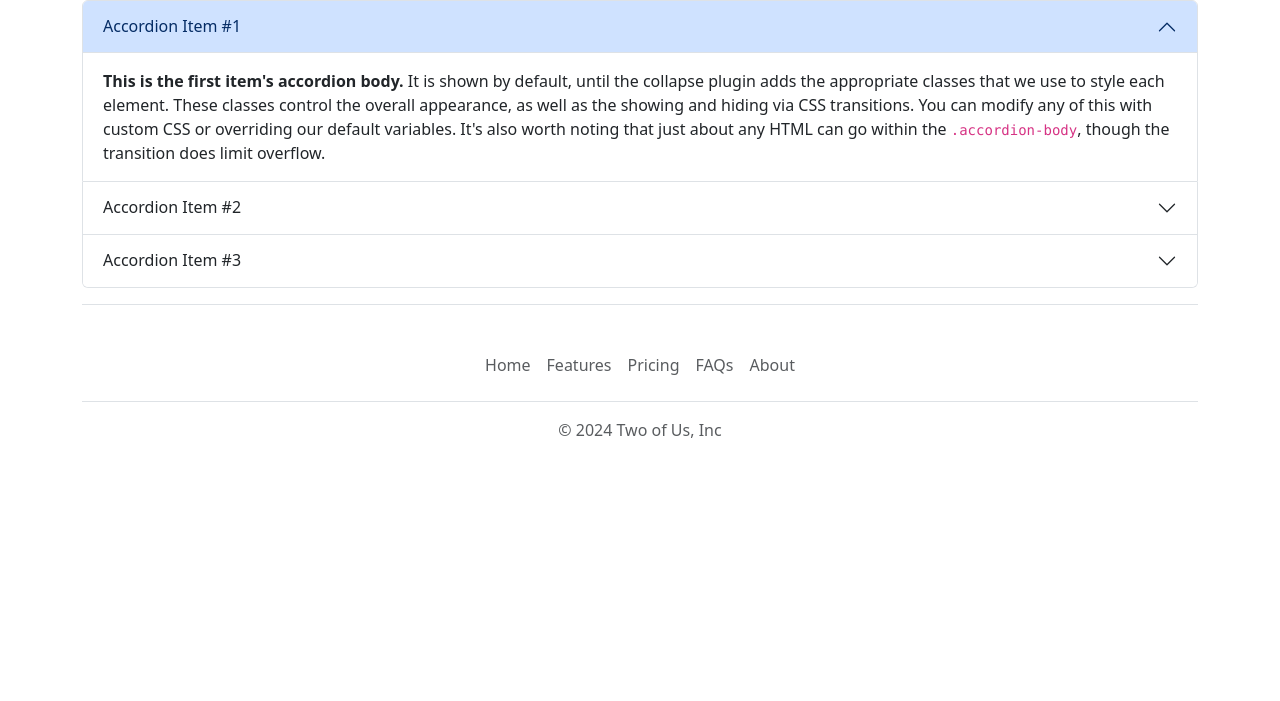
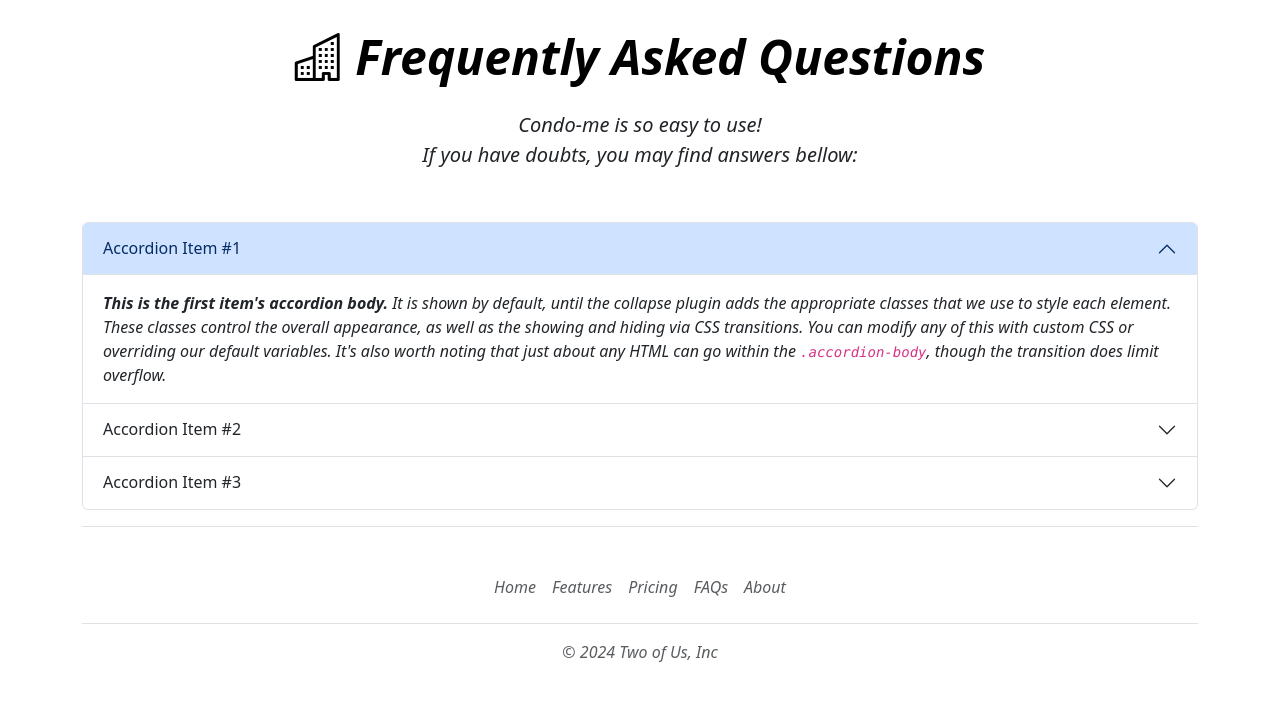
Before and after one commit to rodfarah/condo-me, a Django app: page /condo_me/faqs in a window 1280 px wide. Shown: the part 72-773 px from the top of the page. Run offline with Django 5.2, Linux system fonts and the light colour scheme.

Commit message:
Features have been separated from home, now we have new page for this. Headers and Footers have some links now

```diff
--- a/condo_me/templates/condo_me/pages/faqs.html
+++ b/condo_me/templates/condo_me/pages/faqs.html
@@ -1,8 +1,17 @@
 {% extends "global/base.html" %}
 {% block title %}FAQ |{% endblock title %}
 {% block content %}
+
+<div class="px-4 py-4 my-1 text-center">
+  <h1 class="display-5 fw-bold text-body-emphasis">
+    <i class="d-block mx-auto mb-4" width="172" height="157"><i class="bi bi-buildings"></i>
+    Frequently Asked Questions
+  </h1>
+  <div class="col-lg-6 mx-auto">
+    <p class="lead mb-4">Condo-me is so easy to use! <br> If you have doubts, you may find answers bellow:</p>
+  </div>
+</div>
 <div class="container">
-  {% comment %} <div class="bd-example m-0 border-0"> {% endcomment %}
   <div class="justify-content-center border-bottom pb-3 mb-3">
     <div class="accordion" id="accordionExample">
       <div class="accordion-item">
@@ -43,6 +52,4 @@
     </div>
   </div>
 </div>
-  </div>
-</div>
 {% endblock content %}
--- a/condo_me/templates/condo_me/pages/home.html
+++ b/condo_me/templates/condo_me/pages/home.html
@@ -3,6 +3,5 @@
 {% block title %}Home |{% endblock title %}
 
 {% block content %}
-    {% include "condo_me/partials/heroe.html" %}
-    {% include "condo_me/partials/features.html" %}
+{% include "condo_me/partials/heroe.html" %}
 {% endblock content %}
--- a/condo_me/templates/condo_me/partials/footer.html
+++ b/condo_me/templates/condo_me/partials/footer.html
@@ -2,16 +2,16 @@
     <footer class="py-3 my-4">
       <ul class="nav justify-content-center border-bottom pb-3 mb-3">
         <li class="nav-item">
-          <a href="#" class="nav-link px-2 text-body-secondary">Home</a>
+          <a href="{% url "condo_me:home" %}" class="nav-link px-2 text-body-secondary">Home</a>
         </li>
         <li class="nav-item">
-          <a href="#" class="nav-link px-2 text-body-secondary">Features</a>
+          <a href="{% url "condo_me:features" %}" class="nav-link px-2 text-body-secondary">Features</a>
         </li>
         <li class="nav-item">
           <a href="#" class="nav-link px-2 text-body-secondary">Pricing</a>
         </li>
         <li class="nav-item">
-          <a href="#" class="nav-link px-2 text-body-secondary">FAQs</a>
+          <a href="{% url "condo_me:faqs" %}" class="nav-link px-2 text-body-secondary">FAQs</a>
         </li>
         <li class="nav-item">
           <a href="#" class="nav-link px-2 text-body-secondary">About</a>
--- a/condo_me/templates/condo_me/partials/header.html
+++ b/condo_me/templates/condo_me/partials/header.html
@@ -6,10 +6,10 @@
         </a>
 
         <ul class="nav col-12 col-lg-auto me-lg-auto mb-2 justify-content-center mb-md-0">
-          <li><a href="#" class="nav-link px-2 text-secondary">Home</a></li>
-          <li><a href="#" class="nav-link px-2 text-white">Features</a></li>
+          <li><a href="{% url "condo_me:home" %}" class="nav-link px-2 text-secondary">Home</a></li>
+          <li><a href="{% url "condo_me:features" %}" class="nav-link px-2 text-white">Features</a></li>
           <li><a href="#" class="nav-link px-2 text-white">Pricing</a></li>
-          <li><a href="#" class="nav-link px-2 text-white">FAQs</a></li>
+          <li><a href="{% url "condo_me:faqs" %}" class="nav-link px-2 text-white">FAQs</a></li>
           <li><a href="#" class="nav-link px-2 text-white">About</a></li>
         </ul>
 
--- a/condo_me/urls.py
+++ b/condo_me/urls.py
@@ -6,4 +6,5 @@ app_name = 'condo_me'
 urlpatterns = [
     path('', views.home, name='home'),
     path('condo_me/faqs', views.faq, name='faqs'),
+    path('condo_me/features', views.features, name='features'),
 ]
--- a/condo_me/views.py
+++ b/condo_me/views.py
@@ -5,3 +5,6 @@ def home(request):
 
 def faq(request):
     return render(request=request, template_name='condo_me/pages/faqs.html')
+
+def features(request):
+    return render(request=request, template_name='condo_me/pages/features.html')
```
Also changed, not shown: condo_me/templates/condo_me/pages/features.html (added, +7 -0 lines). Lines whose indentation alone changed are shown as unchanged.
